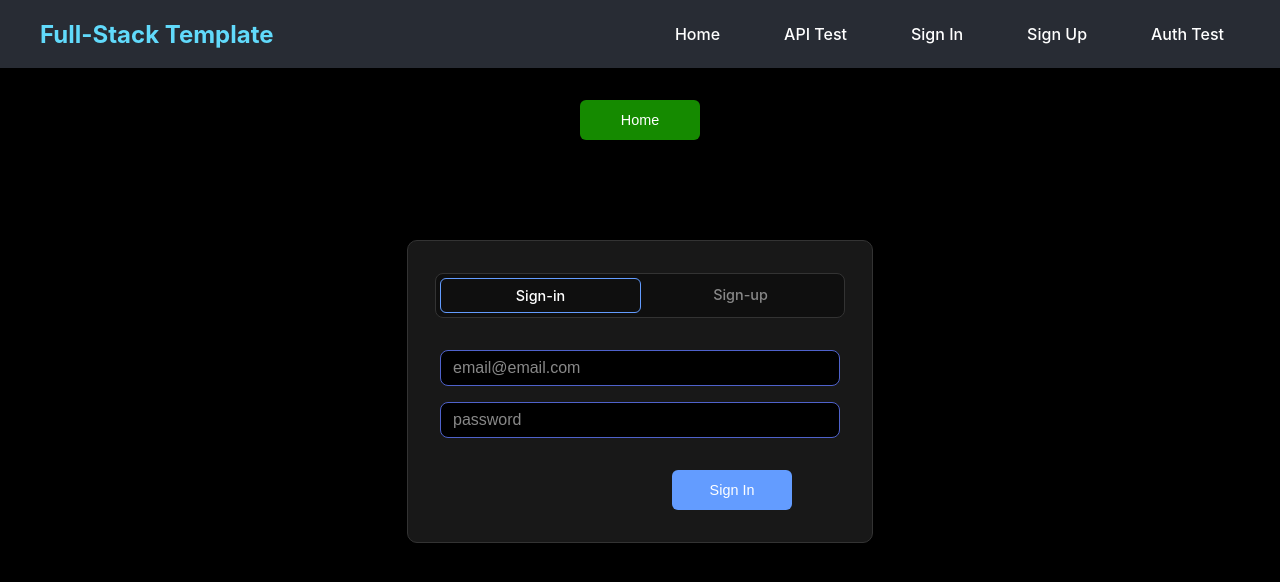
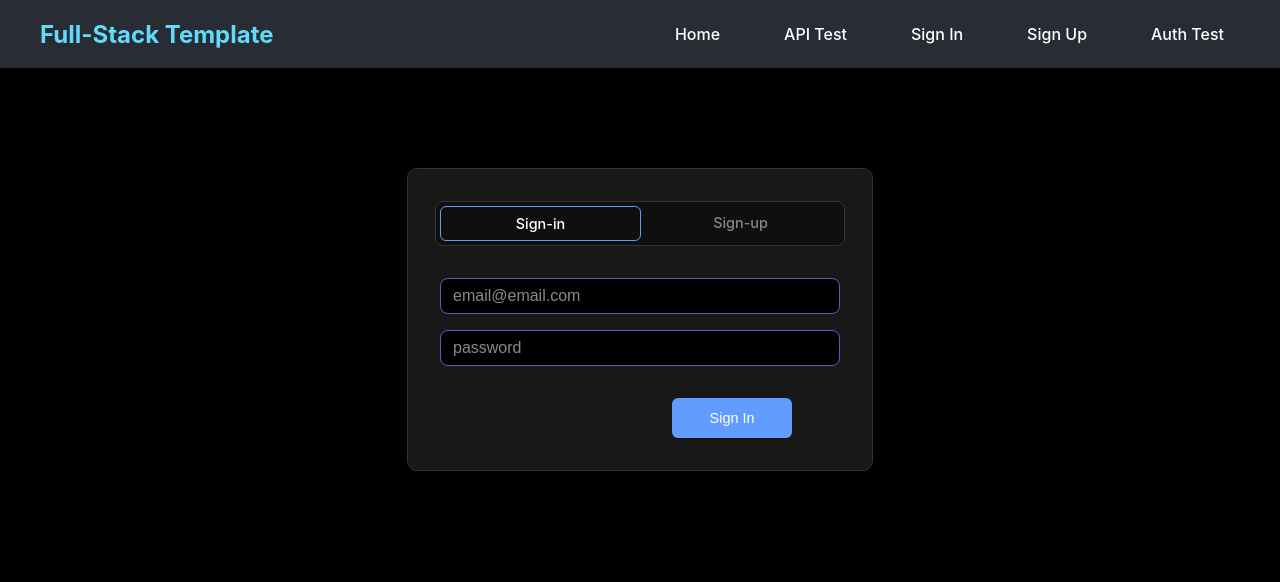
Before and after one commit to kevinnail/react-exp-node-template, a React (Create React App) app in the folder client/: page /auth/sign-in in a window 1280 px wide. Shown: the top 582 px of the page. Built offline with nearby package versions, Linux system fonts and the light colour scheme; no server answers.

Commit message:
remove home button

```diff
--- a/client/src/components/Auth/Auth.css
+++ b/client/src/components/Auth/Auth.css
@@ -94,22 +94,6 @@
   min-width: 120px;
 }
 
-.home-link {
-  height: 40px;
-  padding: 0.5rem 1.5rem;
-  font-size: 0.9rem;
-  font-weight: 500;
-  color: white;
-  background: #158a00;
-  border: none;
-  border-radius: 6px;
-  cursor: pointer;
-  transition: all 0.2s ease;
-  align-self: center;
-  min-width: 120px;
-  margin: 2rem 0 0 0;
-}
-
 .email-container button:hover {
   background: #4a7ce6;
   transform: translateY(-2px);
--- a/client/src/components/Auth/Auth.js
+++ b/client/src/components/Auth/Auth.js
@@ -51,19 +51,13 @@ export default function Auth() {
     }
   };
 
-  const handleGoHome = () => {
-    navigate('/');
-  };
-
   return loading ? (
     <Loading />
   ) : (
     <>
-      <div style={{ width: '100%', display: 'flex', justifyContent: 'center' }}>
-        <button className="home-link" onClick={handleGoHome}>
-          Home
-        </button>
-      </div>
+      <div
+        style={{ width: '100%', display: 'flex', justifyContent: 'center' }}
+      ></div>
       <div className="auth-container">
         <div className="sign-in-sign-out">
           <NavLink
```
